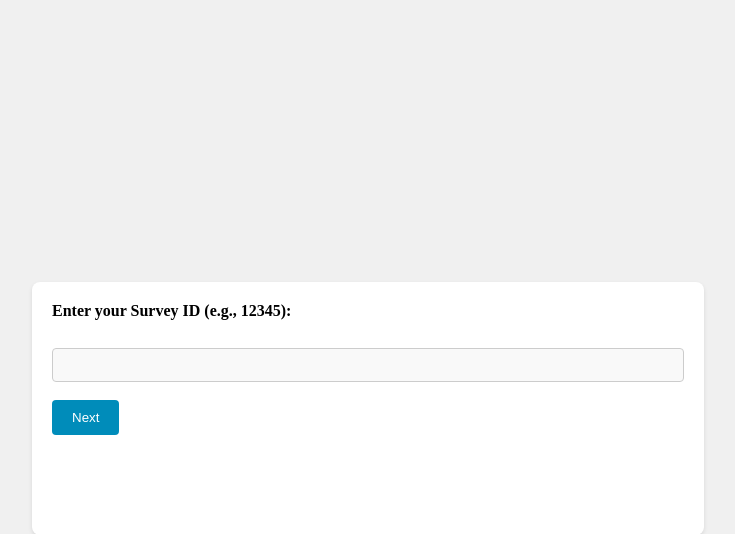
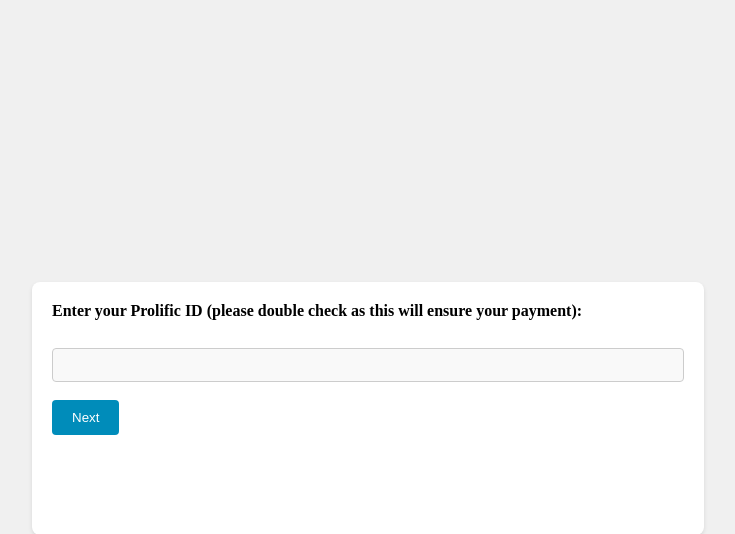
Before and after one commit to RadiumLZhang/Questionnaire-Website, a Flask app: page /survey_id_entry in a window 1280 px wide. Shown: the top 534 px of the page, without its empty margins (272-1007 px from the left). Run offline with Flask 3, Linux system fonts and the light colour scheme.

Commit message:
fix(front-end): fix the wording of the entry page question

```diff
--- a/templates/survey_id_entry.html
+++ b/templates/survey_id_entry.html
@@ -10,7 +10,7 @@
 <div class="questionnaire-container">
 
     <form action="{{ url_for('enter_survey_id') }}" method="post" id="survey-id-form">
-        <label for="survey_id">Enter your Survey ID (e.g., 12345):</label><br>
+        <label for="survey_id">Enter your Prolific ID (please double check as this will ensure your payment):</label><br>
         <input type="number" name="survey_id" id="survey_id" minlength="10" maxlength="10" required><br><br>
         <button type="submit" class="button" id="next-button">Next</button>
     </form>
```
